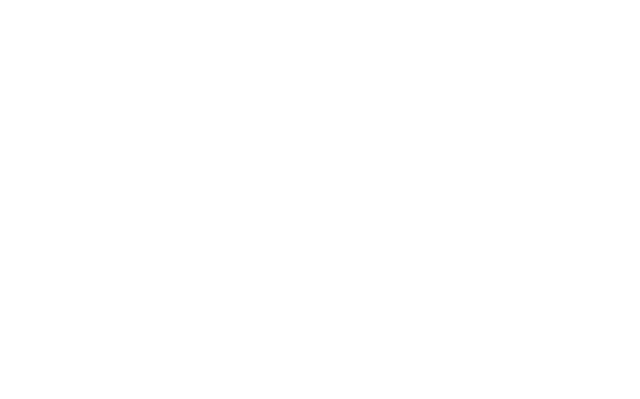
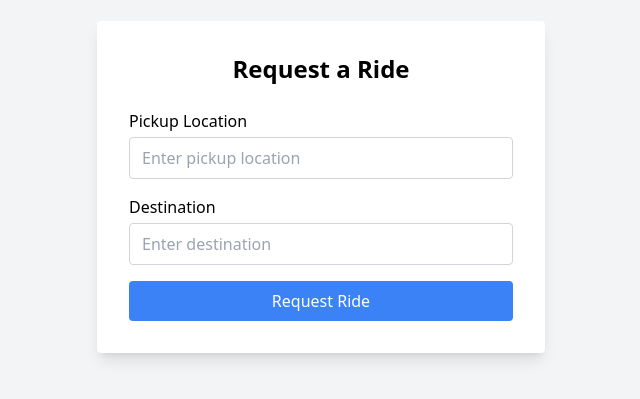
Before and after one commit to sabrullafathima/ridex-frontend, a React (Create React App) app: page /rides/request in a window 1280 px wide. Before the commit this address had no page. Shown: the part 213-612 px from the top of the page, without its empty margins (319-959 px from the left). Built offline with nearby package versions, Linux system fonts and the light colour scheme; sample sign-in values are in the browser's storage.

Commit message:
create page for  requesting rides (/rides/request)

```diff
--- a/src/App.js
+++ b/src/App.js
@@ -7,6 +7,7 @@
 import Login from "./pages/Login";
 import Register from "./pages/Register";
 import Profile from "./pages/Profile";
+import RideRequest from "./pages/RideRequest";
 import { getToken } from "./utils/auth";
 
 function PrivateRoute({ children }) {
@@ -28,6 +29,14 @@
             </PrivateRoute>
           }
         />
+        <Route
+          path="/rides/request"
+          element={
+            <PrivateRoute>
+              <RideRequest />
+            </PrivateRoute>
+          }
+        />
       </Routes>
     </Router>
   );
--- a/src/api/auth.js
+++ b/src/api/auth.js
@@ -12,3 +12,10 @@
     headers: { Authorization: `Bearer ${token}` },
   });
 };
+
+export const requestRide = (data) => {
+  const token = localStorage.getItem("jwtToken");
+  return axios.post(`${BASE_URL}/api/user/rides/request`, data, {
+    headers: { Authorization: `Bearer ${token}` },
+  });
+};
--- a/src/pages/Profile.js
+++ b/src/pages/Profile.js
@@ -1,9 +1,8 @@
 import { useEffect, useState } from "react";
 import { getProfile } from "../api/auth";
-import Card from "../components/Card";
-import Button from "../components/Button";
 import { removeToken } from "../utils/auth";
 import { useNavigate } from "react-router-dom";
+import { Link } from "react-router-dom";
 
 export default function Profile() {
   const [profile, setProfile] = useState("");
@@ -21,14 +20,14 @@
   };
 
   return (
-    <div className="min-h-screen flex items-center justify-center bg-gray-100">
-      <Card>
-        <h2 className="text-2xl font-bold mb-4">Profile</h2>
-        <p>{profile}</p>
-        <Button onClick={handleLogout} className="mt-4">
-          Logout
-        </Button>
-      </Card>
+    <div className="min-h-screen flex flex-col items-center justify-center bg-gray-100">
+      <h1 className="text-2xl font-bold mb-4">Welcome to your profile!</h1>
+      <Link
+        to="/rides/request"
+        className="bg-blue-500 text-white px-4 py-2 rounded hover:bg-blue-600"
+      >
+        Request a Ride
+      </Link>
     </div>
   );
 }
--- /dev/null
+++ b/src/pages/RideRequest.js
@@ -0,0 +1,88 @@
+import { useState } from "react";
+import { requestRide } from "../api/auth"; // import the new API
+
+export default function RideRequest() {
+  const [pickup, setPickup] = useState("");
+  const [destination, setDestination] = useState("");
+  const [response, setResponse] = useState(null);
+  const [error, setError] = useState("");
+
+  const handleSubmit = async (e) => {
+    e.preventDefault();
+    setError("");
+    setResponse(null);
+
+    try {
+      const { data } = await requestRide({ pickup, destination });
+      setResponse(data);
+    } catch (err) {
+      setError(err.response?.data?.message || "Something went wrong");
+    }
+  };
+
+  return (
+    <div className="min-h-screen flex items-center justify-center bg-gray-100">
+      <div className="bg-white p-8 rounded shadow-lg w-full max-w-md">
+        <h2 className="text-2xl font-bold mb-6 text-center">Request a Ride</h2>
+        <form onSubmit={handleSubmit} className="space-y-4">
+          <div>
+            <label className="block font-medium mb-1">Pickup Location</label>
+            <input
+              type="text"
+              value={pickup}
+              onChange={(e) => setPickup(e.target.value)}
+              className="w-full border border-gray-300 rounded px-3 py-2 focus:outline-none focus:ring-2 focus:ring-blue-500"
+              placeholder="Enter pickup location"
+              required
+            />
+          </div>
+
+          <div>
+            <label className="block font-medium mb-1">Destination</label>
+            <input
+              type="text"
+              value={destination}
+              onChange={(e) => setDestination(e.target.value)}
+              className="w-full border border-gray-300 rounded px-3 py-2 focus:outline-none focus:ring-2 focus:ring-blue-500"
+              placeholder="Enter destination"
+              required
+            />
+          </div>
+
+          <button
+            type="submit"
+            className="w-full bg-blue-500 text-white py-2 rounded hover:bg-blue-600 transition"
+          >
+            Request Ride
+          </button>
+        </form>
+
+        {response && (
+          <div className="mt-6 bg-green-100 p-4 rounded text-green-800">
+            <p>
+              <strong>Rider ID:</strong> {response.riderId}
+            </p>
+            <p>
+              <strong>Driver ID:</strong> {response.driverId}
+            </p>
+            <p>
+              <strong>Pickup:</strong> {response.pickup}
+            </p>
+            <p>
+              <strong>Destination:</strong> {response.destination}
+            </p>
+            <p>
+              <strong>Status:</strong> {response.status}
+            </p>
+          </div>
+        )}
+
+        {error && (
+          <div className="mt-6 bg-red-100 p-4 rounded text-red-800">
+            {error}
+          </div>
+        )}
+      </div>
+    </div>
+  );
+}
```
